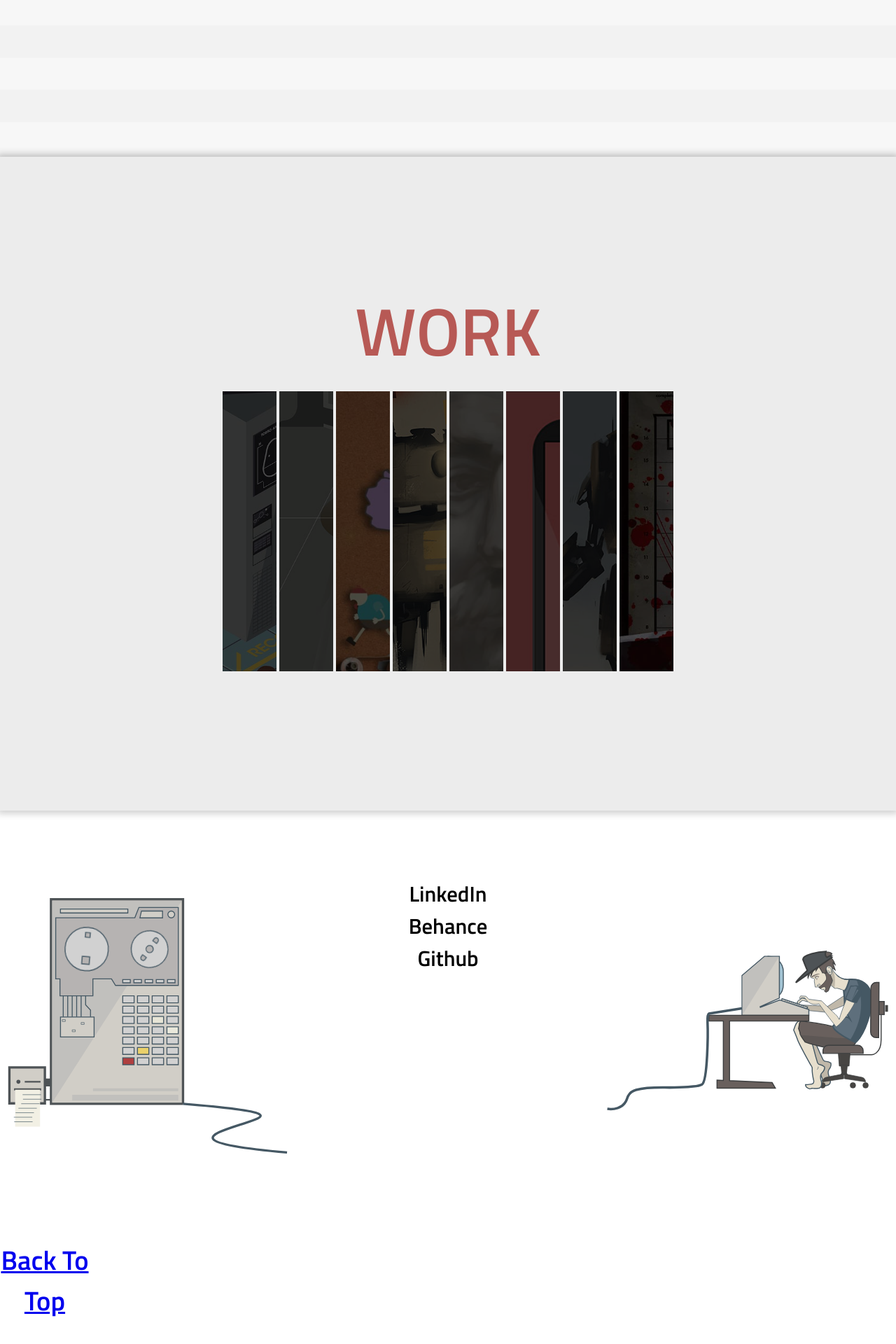
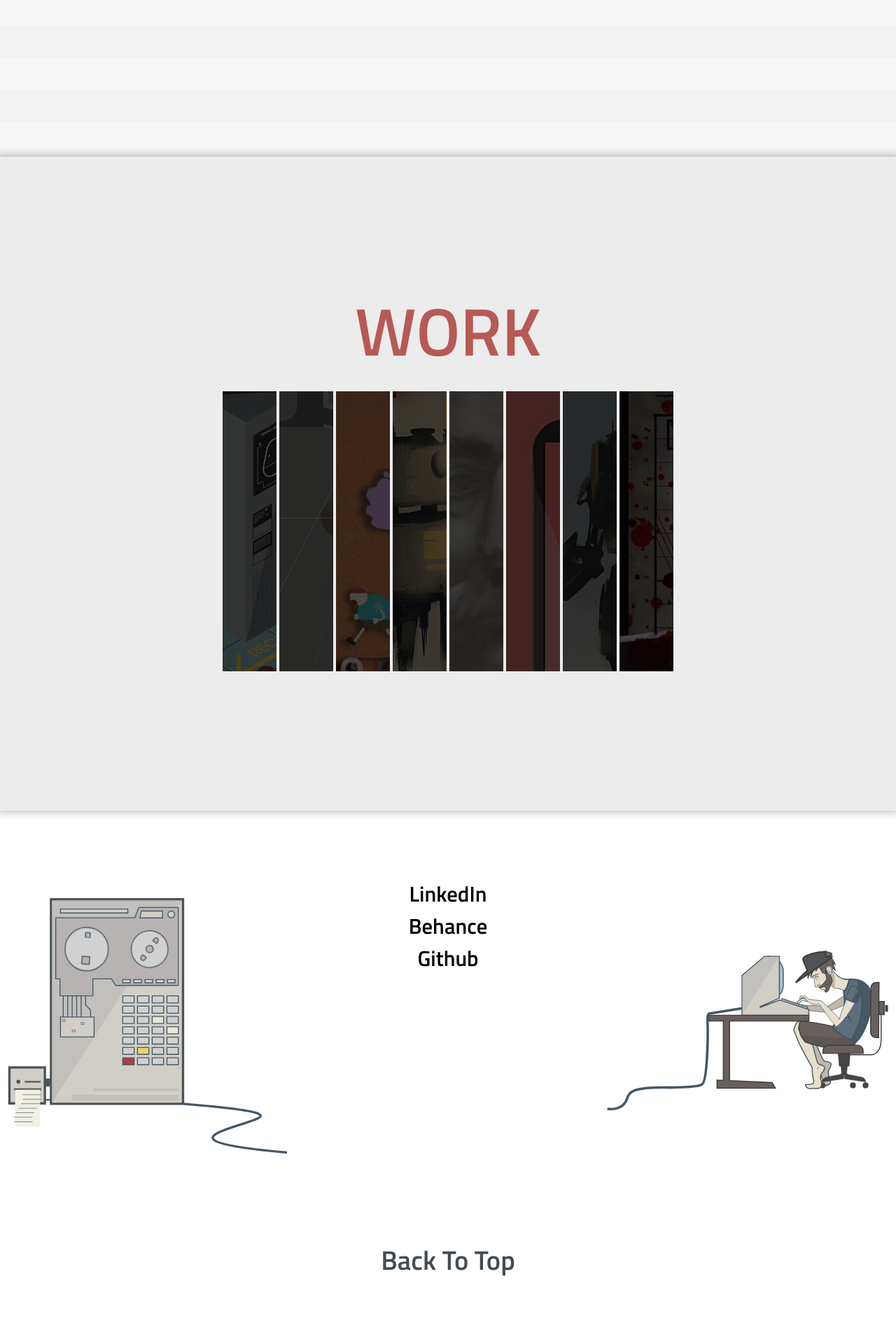
Before and after one commit to benmarley/portfolio, a Jekyll site: the page built from index.html, in a window 1280 px wide. Shown: the part 1739-3659 px from the top of the page at 70% size. Built offline with Jekyll 4.4.1, drawn with Linux system fonts in a browser that asks for light colours; nearby versions of some CDN libraries; Markdown is read by kramdown in place of the engine named in the settings; comment, search, counter and statistics services are not loaded.

Commit message:
readjusted back to top link css

```diff
--- a/_includes/css/main.css
+++ b/_includes/css/main.css
@@ -700,6 +700,8 @@ header {
 .scroll {
 	-webkit-transition: all 400ms linear;
 	transition: all 400ms linear;
+
+	text-align: center;
 }
 
 #grid-contain:hover #box-title {
@@ -716,7 +718,7 @@ header {
 	transform: translateX(-50%);
 	white-space: nowrap;
 	color: white;
-	font-size: 150%;
+	font-size: 120%;
 }
 
 .grid-heading-title {
--- a/index.html
+++ b/index.html
@@ -152,8 +152,8 @@ title: Ben Marley – Designer - Ottawa, Canada
 			</div>
 		</div>
 
-		<div class="back-to-top grey scroll">
-			<a href="{{site.baseurl}}/#banner">Back To Top</a>
+		<div class="scroll">
+			<a href="{{site.baseurl}}/#banner" class="back-to-top grey">Back To Top</a>
 		</div>
 
 		<footer class="footer" id="footer">
```
